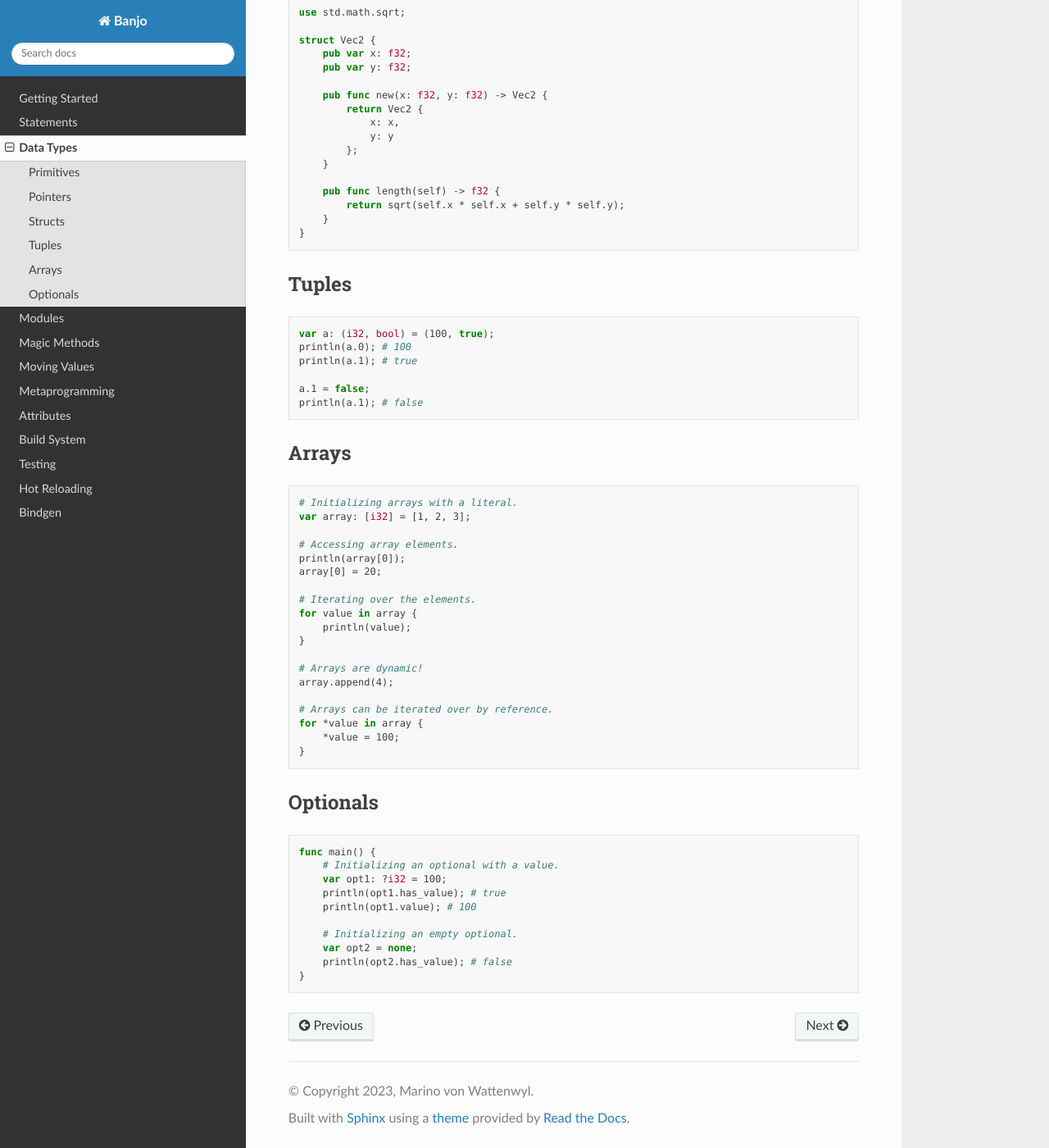
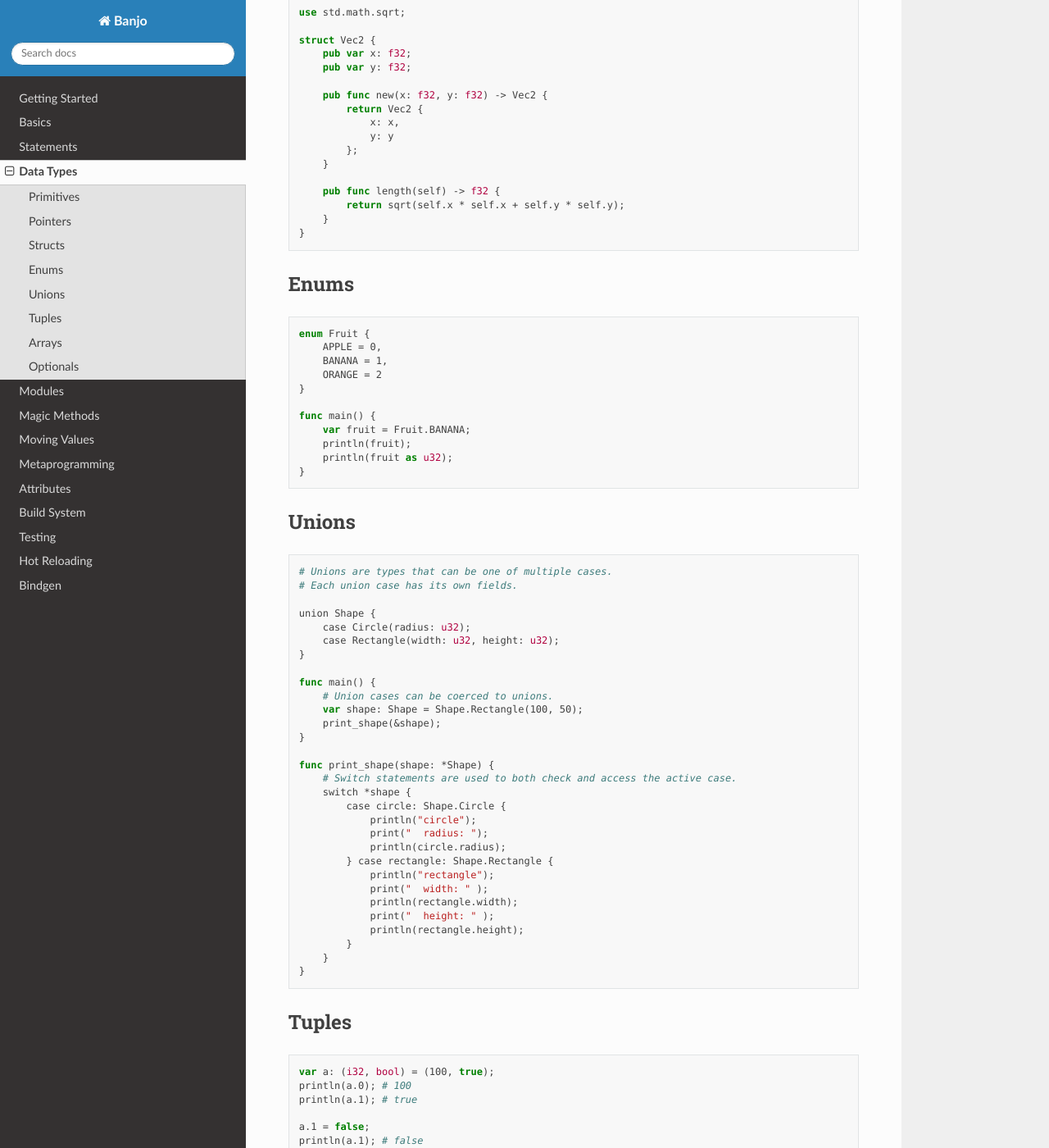
Before and after one commit to Chnoblouch/banjo-docs, a Sphinx documentation site: the page built from docs/source/data_types.rst, in a window 1280 px wide and 1400 px high, scrolled down 1106 px. Shown: the whole window at 82% size. Built offline with Sphinx 7.4.7 and the Read the Docs theme 2.0.0, drawn with Linux system fonts in a browser that asks for light colours.

```diff
--- a/docs/source/attributes.rst
+++ b/docs/source/attributes.rst
@@ -21,8 +21,7 @@
     native func clear_color(r: f32, g: f32, b: f32, a: f32);
 
 
-dllimport/dllexport
-===================
+dllexport
+=========
 
-``dllimport`` is used on Windows to access symbols in native shared libraries (DLLs).
 ``dllexport`` exports the symbol when building a shared library. This makes the symbol visible to applications using the library.
--- a/docs/source/data_types.rst
+++ b/docs/source/data_types.rst
@@ -80,6 +80,61 @@
         }
     }
 
+Enums
+=====
+
+::
+
+    enum Fruit {
+        APPLE = 0,
+        BANANA = 1,
+        ORANGE = 2
+    }
+
+    func main() {
+        var fruit = Fruit.BANANA;
+        println(fruit);
+        println(fruit as u32);
+    }
+
+
+Unions
+======
+
+::
+
+    # Unions are types that can be one of multiple cases.
+    # Each union case has its own fields.
+
+    union Shape {
+        case Circle(radius: u32);
+        case Rectangle(width: u32, height: u32);
+    }
+
+    func main() {
+        # Union cases can be coerced to unions.
+        var shape: Shape = Shape.Rectangle(100, 50);
+        print_shape(&shape);
+    }
+
+    func print_shape(shape: *Shape) {
+        # Switch statements are used to both check and access the active case.
+        switch *shape {
+            case circle: Shape.Circle {
+                println("circle");
+                print("  radius: ");
+                println(circle.radius);
+            } case rectangle: Shape.Rectangle {
+                println("rectangle");
+                print("  width: " );
+                println(rectangle.width);
+                print("  height: " );
+                println(rectangle.height);
+            }
+        }
+    }
+
+
 Tuples
 ======
 
```
Also changed, not shown: docs/source/basics.md (added, +54 -0 lines), docs/source/build_system.md (+11 -7 lines), docs/source/index.rst (+3 -11 lines), docs/source/meta.md (+7 -5 lines), docs/source/modules.md (added, +24 -0 lines), docs/source/modules.rst (deleted, +0 -26 lines), docs/source/statements.md (added, +38 -0 lines), docs/source/statements.rst (deleted, +0 -40 lines).
